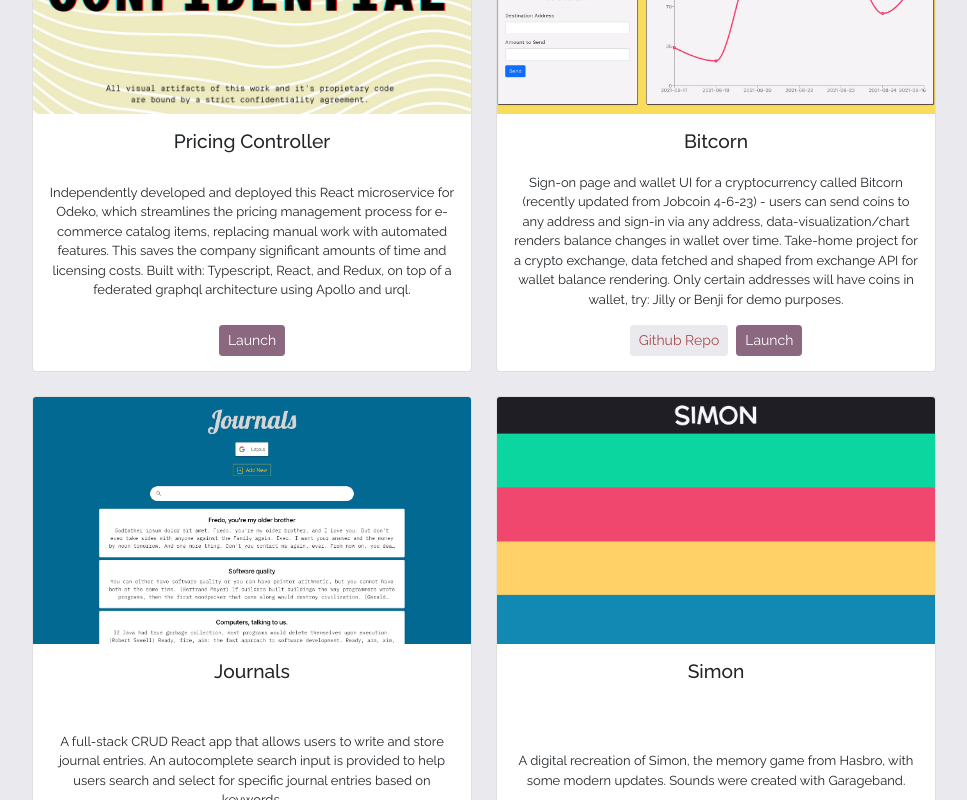
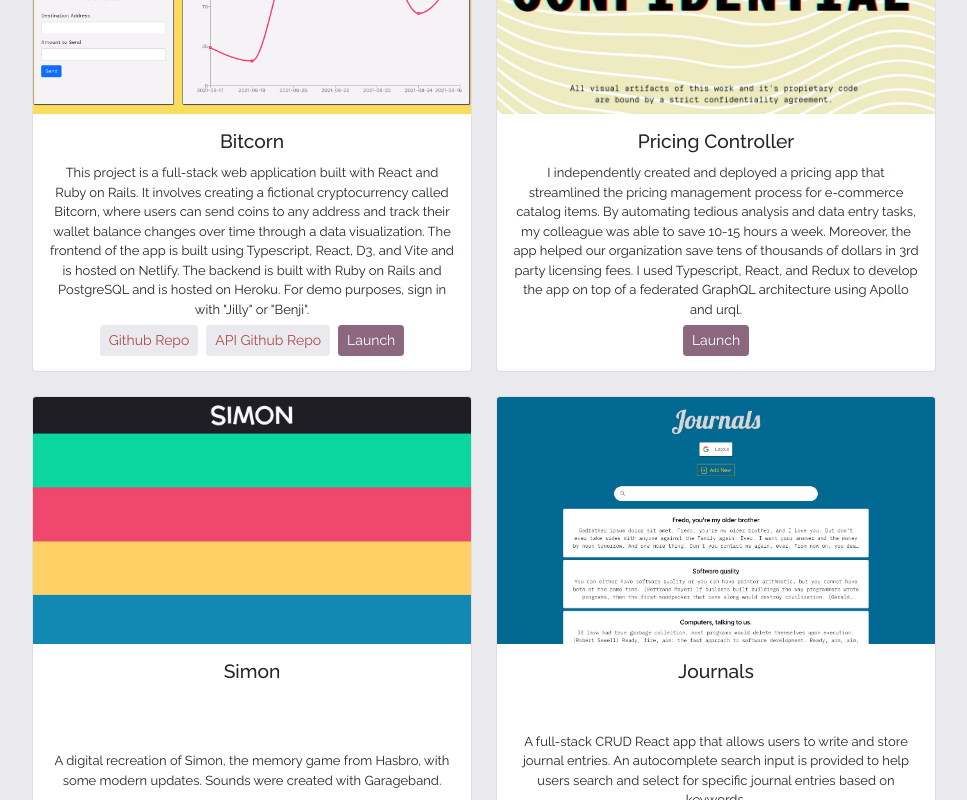
Before and after one commit to benjipt/fullstack-portfolio, a React (Vite) app: page /projects in a window 1280 px wide. Shown: the part 680-1480 px from the top of the page, without its empty margins (156-1123 px from the left). Built offline with nearby package versions, Linux system fonts and the light colour scheme.

Commit message:
feat: add bitcorn-chain github link, update project description and README

```diff
--- a/src/components/About.tsx
+++ b/src/components/About.tsx
@@ -44,7 +44,7 @@
         <h3>Technology Stack:</h3>
         <p>Front-End</p>
         <ul>
-          <li>React</li>
+          <li>React & Vue</li>
           <li>Redux</li>
           <li>Typescript & Javascript</li>
           <li>Graphql & REST</li>
--- a/src/components/Projects.tsx
+++ b/src/components/Projects.tsx
@@ -10,19 +10,28 @@
 export default function Projects() {
   const projects: Project[] = [
     {
+      img: jobcoinCardImg,
+      name: 'Bitcorn',
+      description:
+        'This project is a full-stack web application built with React and Ruby on Rails. It involves creating a fictional cryptocurrency called Bitcorn, where users can send coins to any address and track their wallet balance changes over time through a data visualization. The frontend of the app is built using Typescript, React, D3, and Vite and is hosted on Netlify. The backend is built with Ruby on Rails and PostgreSQL and is hosted on Heroku. For demo purposes, sign in with "Jilly" or "Benji".',
+      github: 'https://github.com/benjipt/bitcorn-app',
+      githubAPI: 'https://github.com/benjipt/bitcorn-chain',
+      site: 'https://bitcorn.netlify.app',
+    },
+    {
       img: confidentialCardImG,
       name: 'Pricing Controller',
       description:
-        'Independently developed and deployed this React microservice for Odeko, which streamlines the pricing management process for e-commerce catalog items, replacing manual work with automated features. This saves the company significant amounts of time and licensing costs. Built with: Typescript, React, and Redux, on top of a federated graphql architecture using Apollo and urql.',
+        'I independently created and deployed a pricing app that streamlined the pricing management process for e-commerce catalog items. By automating tedious analysis and data entry tasks, my colleague was able to save 10-15 hours a week. Moreover, the app helped our organization save tens of thousands of dollars in 3rd party licensing fees. I used Typescript, React, and Redux to develop the app on top of a federated GraphQL architecture using Apollo and urql.',
       site: 'https://odeko.com',
     },
     {
-      img: jobcoinCardImg,
-      name: 'Bitcorn',
+      img: simonCardImg,
+      name: 'Simon',
       description:
-        'Sign-on page and wallet UI for a cryptocurrency called Bitcorn (recently updated from Jobcoin 4-6-23) - users can send coins to any address and sign-in via any address, data-visualization/chart renders balance changes in wallet over time. Take-home project for a crypto exchange, data fetched and shaped from exchange API for wallet balance rendering. Only certain addresses will have coins in wallet, try: Jilly or Benji for demo purposes.',
-      github: 'https://github.com/benjipt/bitcorn-app',
-      site: 'https://bitcorn.netlify.app',
+        'A digital recreation of Simon, the memory game from Hasbro, with some modern updates. Sounds were created with Garageband.',
+      github: 'https://github.com/benjipt/simon-game',
+      site: 'https://wonderful-brahmagupta-3ad87a.netlify.app/',
     },
     {
       img: journalsCardImg,
@@ -32,14 +41,6 @@
       github: 'https://github.com/benjipt/journal-app-frontend',
       githubAPI: 'https://github.com/benjipt/journal-app-api',
       // site: 'https://journals-app-frontend.herokuapp.com',
-    },
-    {
-      img: simonCardImg,
-      name: 'Simon',
-      description:
-        'A digital recreation of Simon, the memory game from Hasbro, with some modern updates. Sounds were created with Garageband.',
-      github: 'https://github.com/benjipt/simon-game',
-      site: 'https://wonderful-brahmagupta-3ad87a.netlify.app/',
     },
     {
       img: cryptologCardImg,
```
Also changed, not shown: 2 other files (tests, documents, lock files or other folders).
